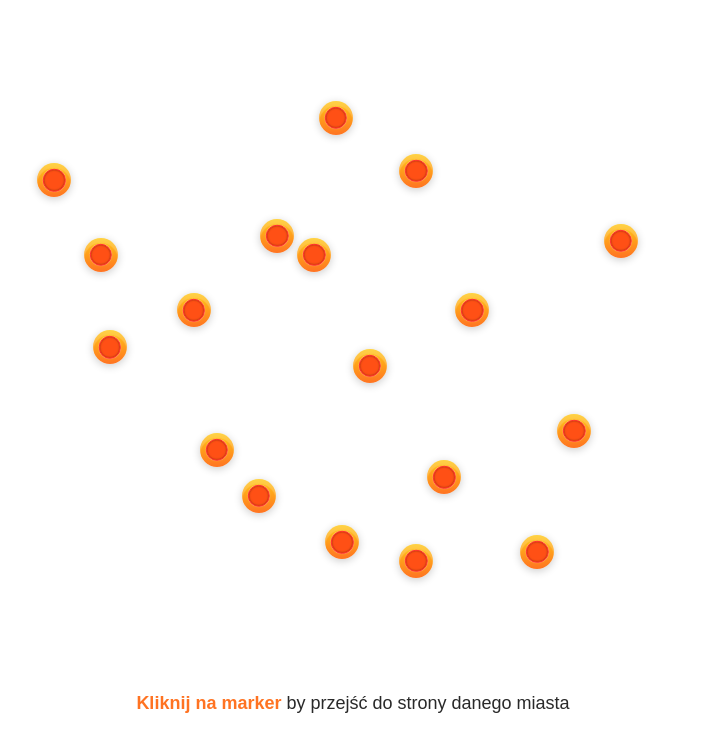
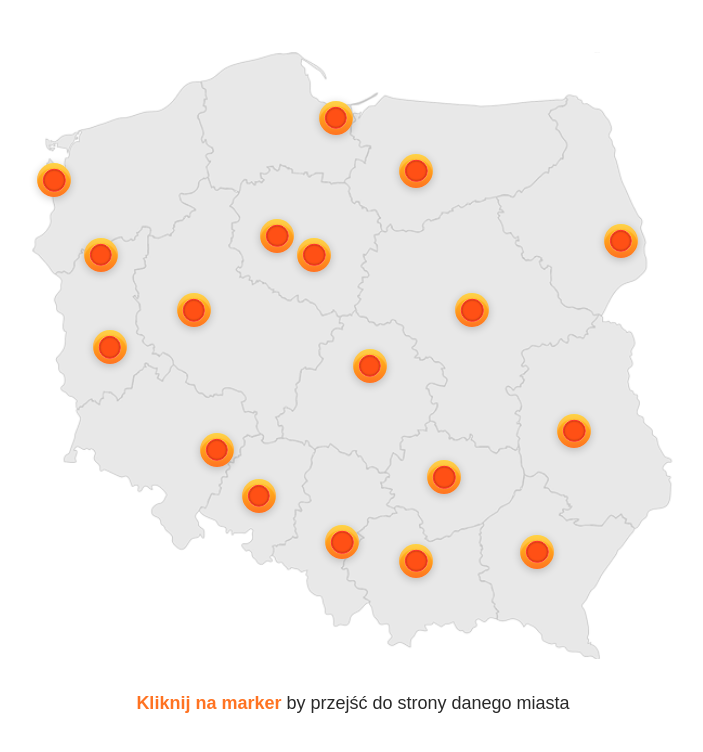
Before and after one commit to kamilkoziol5/map-tooltip-js, a plain HTML site: page index.html in a window 1280 px wide. Shown: the whole page, without its empty margins (287-990 px from the left). Drawn offline with Linux system fonts and the light colour scheme; the site is published under a folder, as on GitHub Pages, so addresses that start at the root find nothing.

Commit message:
fix bg image src

```diff
--- a/style.scss
+++ b/style.scss
@@ -21,7 +21,7 @@ body {
     width: 100%;
     max-width: 650px;
     aspect-ratio: 700 / 654;
-    background-image: url("/images/mapa.png");
+    background-image: url("../../images/mapa.png");
     background-size: cover;
     background-position: center;
     position: relative;
```
Also changed, not shown: styles/css/style.css, 1 other file.
